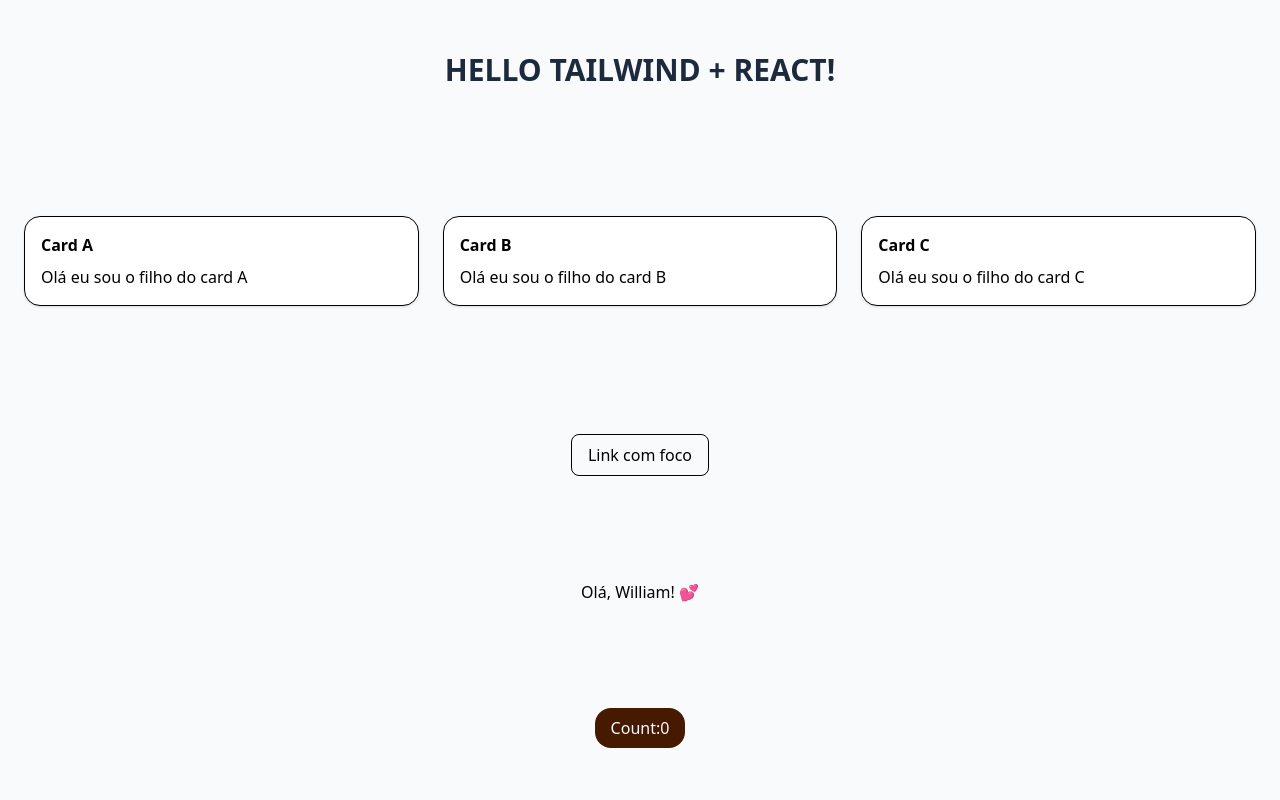
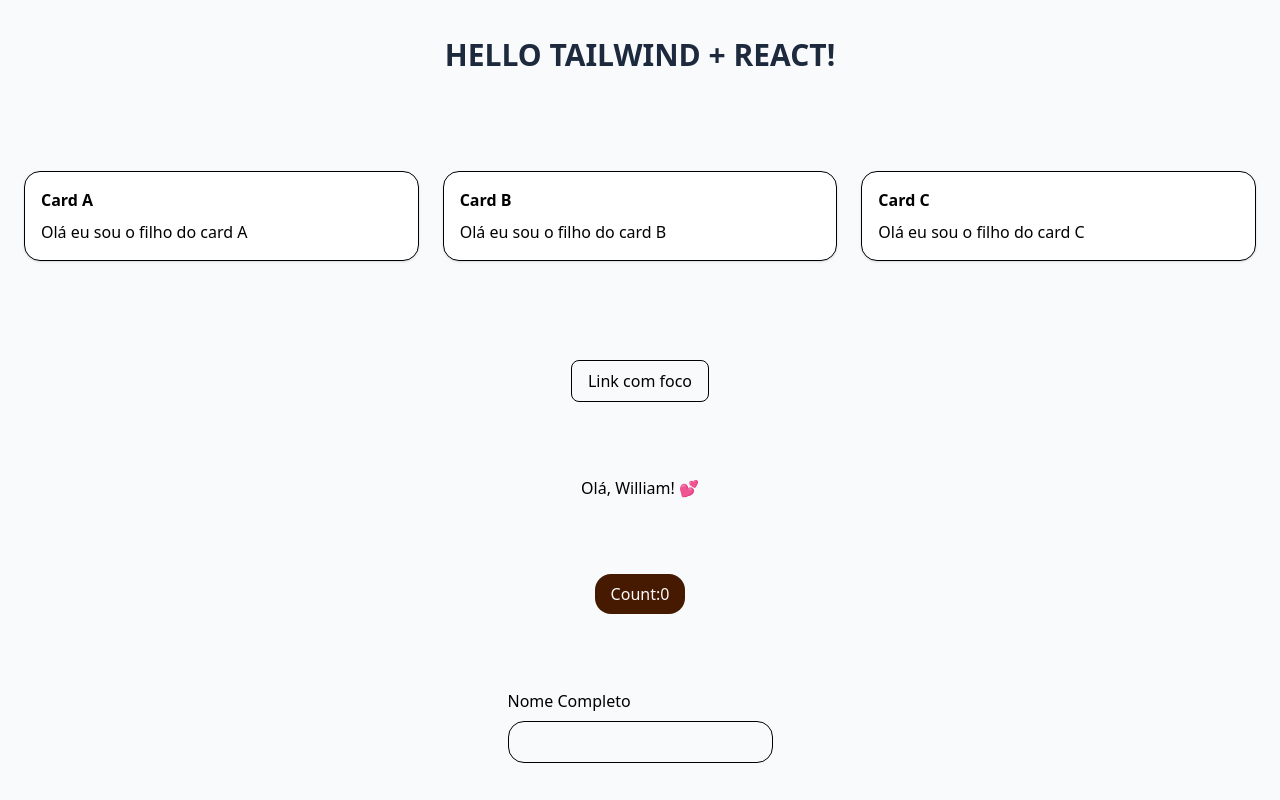
Before and after one commit to William-Daniel-Dias/my-project-react, a React (Vite) app: page / in a window 1280 px wide. Built offline with nearby package versions, Linux system fonts and the light colour scheme.

Commit message:
entrada controlada do formulario

```diff
--- a/src/App.jsx
+++ b/src/App.jsx
@@ -1,9 +1,11 @@
 import { useState } from "react";
 import { Card } from "./components/Card";
 import { Hello } from "./components/Hello";
+import { TextField } from "./components/TextField";
 
 const App = () => {
   const [count, setCount] = useState(0)
+  const [name, setName] = useState("")
 
   const CARDS = [
     {
@@ -23,7 +25,7 @@
     }
   ]
 
-    const inc = () => setCount(c => c + 1)
+  const inc = () => setCount(c => c + 1)
 
 
   return (
@@ -50,6 +52,14 @@
         Count:{count}
       </button>
 
+      <form>
+        <TextField
+          id='name'
+          label="Nome Completo"
+          value={name}
+          onChange={event => setName(event.target.value)}
+        />
+      </form>
     </main>
   );
 }
--- /dev/null
+++ b/src/components/TextField/index.jsx
@@ -0,0 +1,11 @@
+// src/components/TextField
+export const TextField = ({id, label, ...props}) => {
+    return (
+        <fieldset className="flex flex-col space-y-2">
+            <label htmlFor={id} className="font-medium">{label}</label>
+
+            <input id={id} className="py-2 px-4 w-full border rounded-2xl" {...props} />
+
+        </fieldset>
+    )
+}
```
